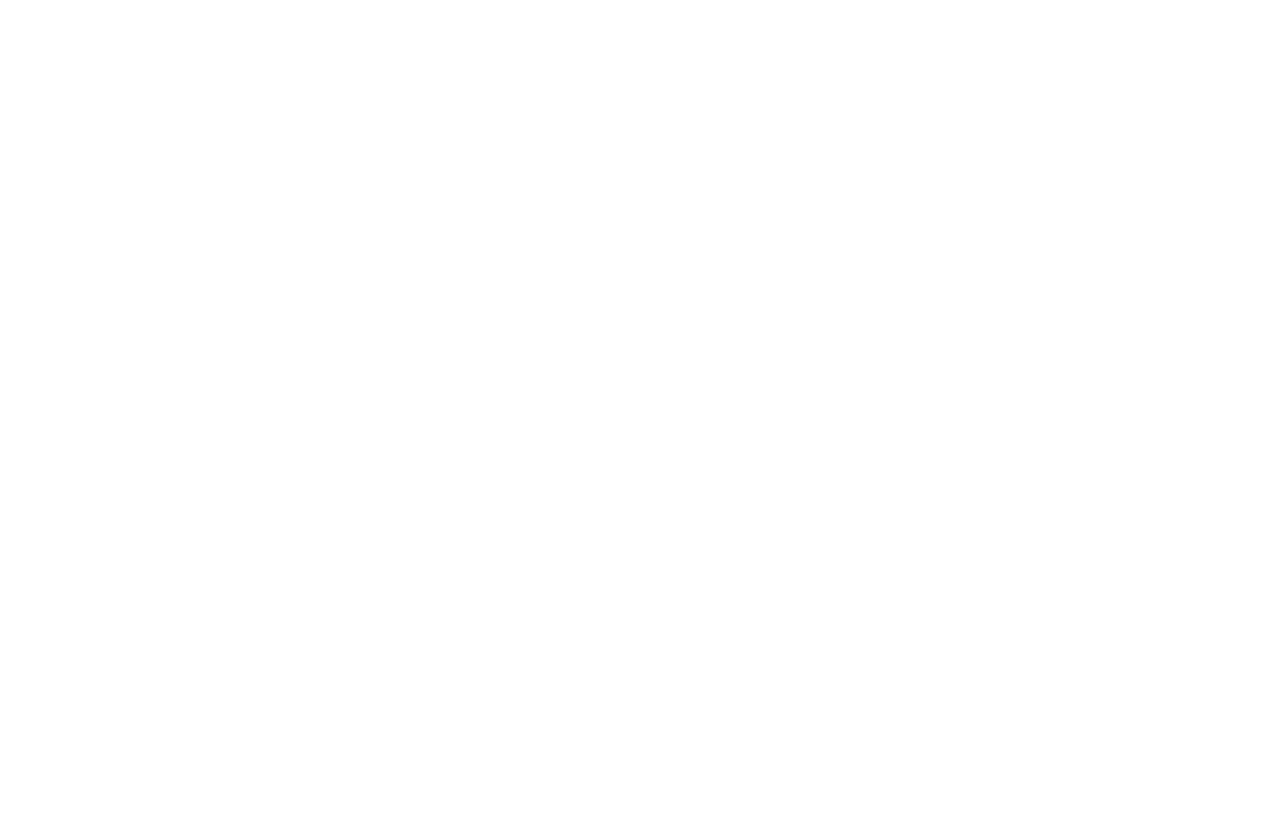
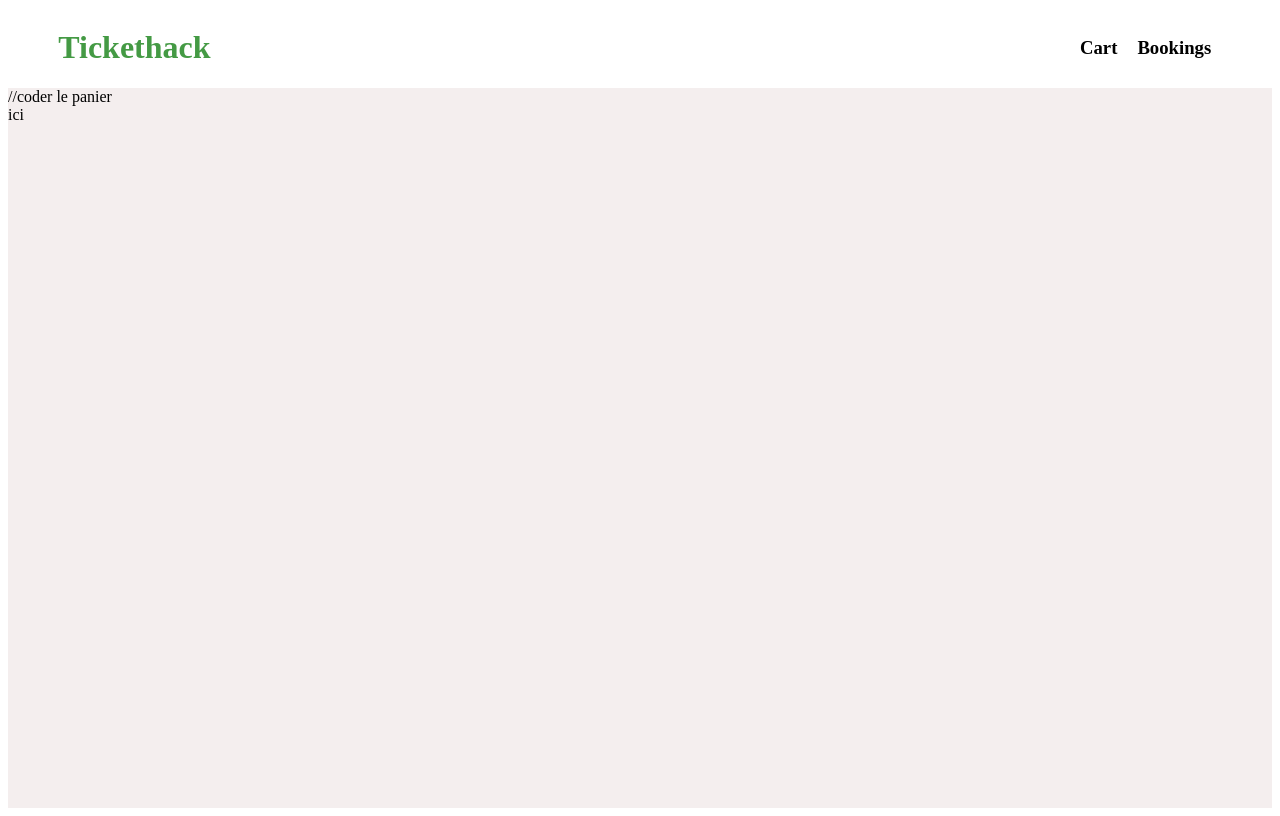
Before and after one commit to Mymycel/tickettack-frontend, a plain HTML site: page cart.html in a window 1280 px wide. Drawn offline with Linux system fonts and the light colour scheme.

Commit message:
prep page2-3

```diff
--- a/cart.html
+++ b/cart.html
@@ -1,11 +1,30 @@
 <!DOCTYPE html>
 <html lang="en">
+
 <head>
     <meta charset="UTF-8">
     <meta name="viewport" content="width=device-width, initial-scale=1.0">
+    <link rel="stylesheet" href="style.css" />
     <title>Tickethack - cart</title>
 </head>
+
 <body>
+    <div id="container">
+        <div id="header">
+            <div id="logo">
+                <h1><a href="index.html">Tickethack</a></h1>
+            </div>
+            <div id="nav">
+                <h3><a href="cart.html">Cart</a></h3>
+                <h3><a href="bookings.html">Bookings</a></h3>
+            </div>
+        </div>
+        <div id="content2">
+            <div>
+                //coder le panier ici
+            </div>
+        </div>
+    </div>
+</body>
 
-</body>
 </html>
--- a/style.css
+++ b/style.css
@@ -20,11 +20,21 @@
     justify-content: center;
 }
 
+#logo h1 a {
+    color: #449a44;
+    text-decoration: none;
+}
+
 #nav {
     grid-column: 5 / 6;
     display: flex;
     justify-content: center;
     gap: 20px;
+}
+
+#nav h3 a {
+    color: black;
+    text-decoration: none;
 }
 
 #content {
@@ -128,15 +138,16 @@ button[type=submit] {
     height: 80%;
 }
 
-h1 {
-    color: #449a44;
-}
-
 h2 {
     padding-bottom: 0vh;
     margin-bottom: 0vh;
 }
 
-h3 {
-    color: black;
+#content2 {
+    grid-row: 2 / 13;
+    grid-column: 1 / 13;
+    display: grid;
+    grid-template-rows: repeat(11, 1fr);
+    grid-template-columns: repeat(12, 1fr);
+    background-color: rgb(244, 238, 238);
 }
```
Also changed, not shown: bookings.html (+20 -1 lines), index.html (+3 -3 lines).
